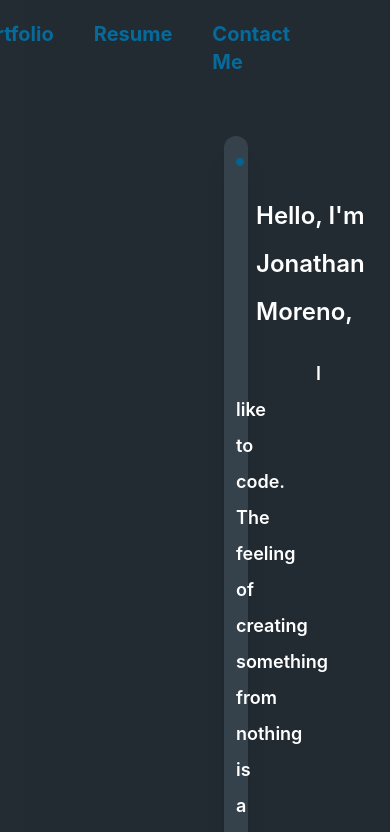
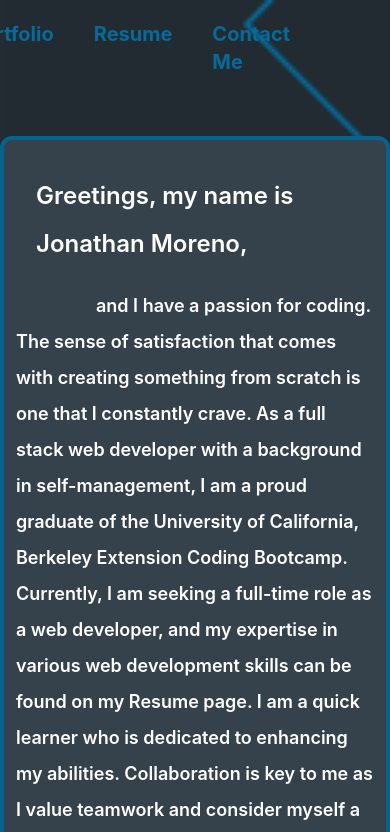
Before and after one commit to johnfrom209/portfolio-react, a React (Create React App) app in the folder portfolio/: page / in a window 390 px wide. Shown: the top 832 px of the page. Built offline with nearby package versions, Linux system fonts and the light colour scheme.

Commit message:
fixed how the page is viewed for mobile. Rewrote the About me Section

```diff
--- a/portfolio/src/components/AboutMe.js
+++ b/portfolio/src/components/AboutMe.js
@@ -1,17 +1,17 @@
 import React from "react";
-import selfie from "../images/selfie.jpg";
+// import selfie from "../images/selfie.jpg";
 
 function AboutMe() {
 
     return (
 
-        <div className="mx-56 mt-10 font-bold bg-sColorll rounded-xl shadow-xl p-3">
+        <div className="xl:mx-56 mt-10 font-bold bg-sColorll rounded-xl shadow-xl p-3 border-4 border-mColord h-full mb-32">
             {/* <h4 className="text-2xl text-mColord  mb-5 flex">AboutMe</h4> */}
-            <img className="max-h-56 inline-block rounded-full border-4 border-mColord" src={selfie} alt="Selfie of Jonathan Moreno"></img>
-            <p className="text-2xl p-5 text-white leading-loose font-semibold inline-block">Hello, I'm Jonathan Moreno, <br></br>
+            {/* <img className="max-h-56 inline-block rounded-full border-4 border-mColord" src={selfie} alt="Selfie of Jonathan Moreno"></img> */}
+            <p className="text-2xl p-5 text-white leading-loose font-semibold inline-block">Greetings, my name is Jonathan Moreno, <br></br>
             </p>
             <p className="text-lg indent-20 text-white leading-loose font-semibold">
-                I like to code. The feeling of creating something from nothing is a feeling that I can't get enough of. I am a full stack web developer with a background in self management. I am a graduate of the University of California, Berkeley Extension Coding Bootcamp. I am currently looking for a full time position as a web developer. I am proficient in many skills relating to web Development, a full list is on the Resume page. I am a fast learner and I am always looking to improve my skills. I am a team player and I am always looking to collaborate with others. I am a problem solver and I am always looking for new challenges. Each problem is like a puzzle and I enjoy delving into them. I am a hard worker and I am always looking to improve myself. I am a creative thinker and I am always looking to create something new. Learning web development has opened my mind to the endless possibilities of things I can create.
+                and I have a passion for coding. The sense of satisfaction that comes with creating something from scratch is one that I constantly crave. As a full stack web developer with a background in self-management, I am a proud graduate of the University of California, Berkeley Extension Coding Bootcamp. Currently, I am seeking a full-time role as a web developer, and my expertise in various web development skills can be found on my Resume page. I am a quick learner who is dedicated to enhancing my abilities. Collaboration is key to me as I value teamwork and consider myself a team player. Problem-solving is another area in which I excel, and I enjoy tackling new challenges, treating each one like a unique puzzle. Hard work and self-improvement are my driving forces, and I am always looking for ways to be more creative and innovative in my approach to web development. My experience in web development has opened up a whole new world of possibilities, and I look forward to creating even more exciting projects in the future.
             </p>
         </div >
 
```
